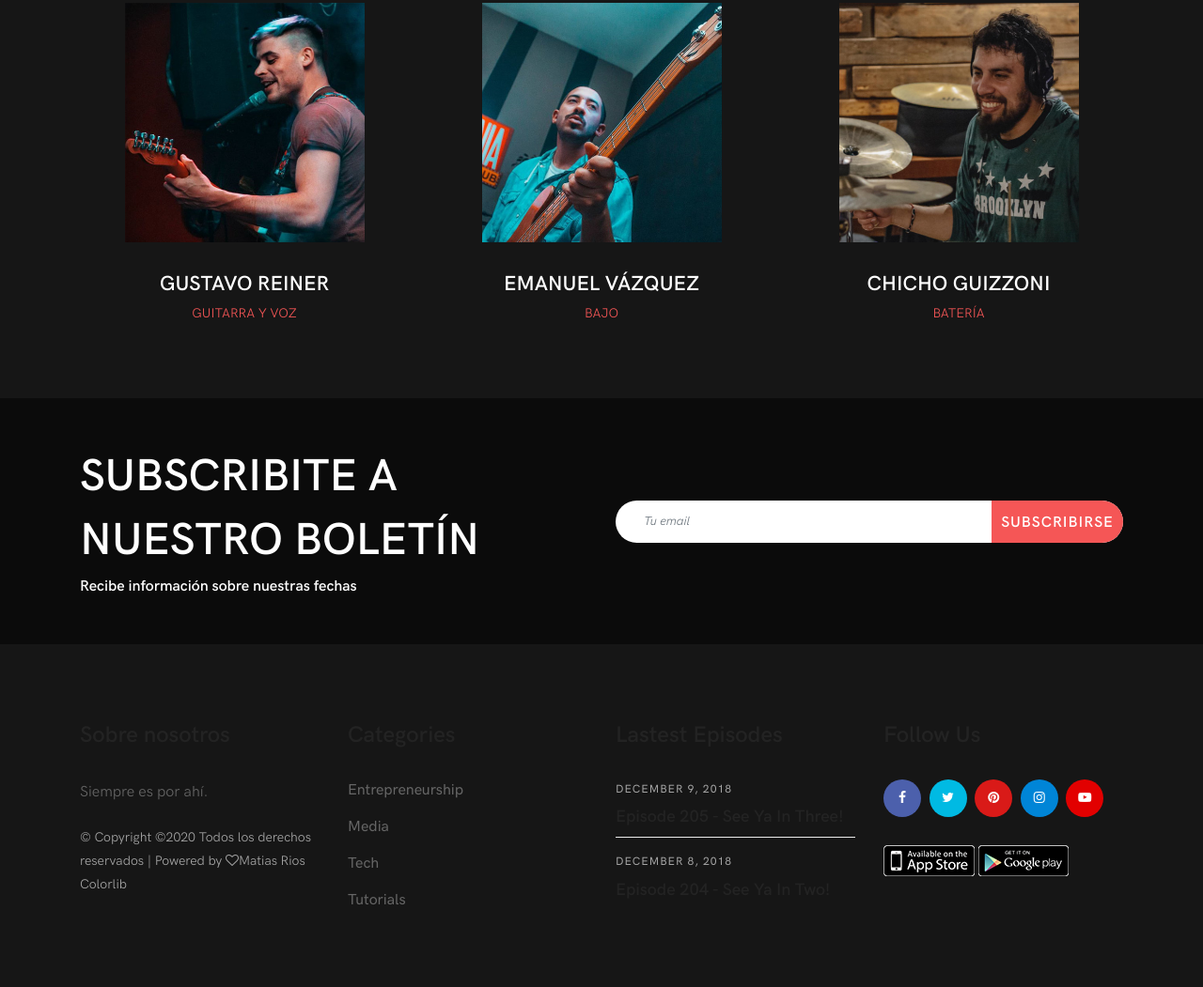
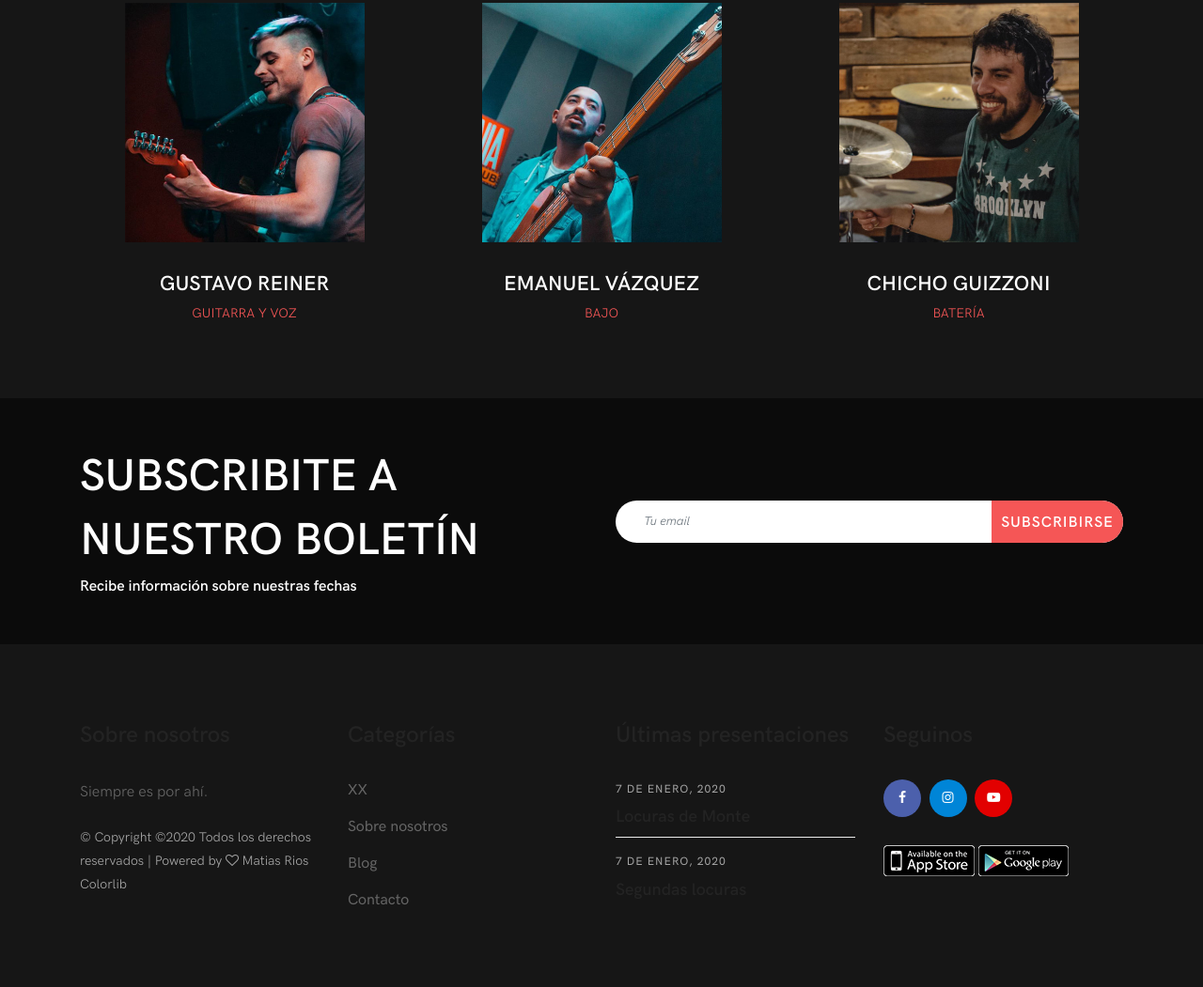
Before and after one commit to Budapestweb/buda, a website: page index.html in a window 1280 px wide. Shown: the part 3521-4572 px from the top of the page at 94% size. Drawn offline with nearby package versions, Linux system fonts and the light colour scheme.

Commit message:
Update index.html

```diff
--- a/index.html
+++ b/index.html
@@ -582,7 +582,7 @@
               <p>&copy;
 
 <!-- Link back to Colorlib can't be removed. Template is licensed under CC BY 3.0. -->
-Copyright &copy;<script>document.write(new Date().getFullYear());</script> Todos los derechos reservados | Powered by <i class="fa fa-heart-o" aria-hidden="true"></i><a href= "matiasjrb.com.ar" target="blank">Matias Rios</a><br><a href="https://colorlib.com" target="_blank">Colorlib</a>
+Copyright &copy;<script>document.write(new Date().getFullYear());</script> Todos los derechos reservados | Powered by <i class="fa fa-heart-o" aria-hidden="true"></i><a href= "matiasjrb.com.ar" target="blank"> Matias Rios</a><br><a href="https://colorlib.com" target="_blank">Colorlib</a>
 <!-- Link back to Colorlib can't be removed. Template is licensed under CC BY 3.0. --></p>
             </div>
           </div>
@@ -592,15 +592,15 @@ Copyright &copy;<script>document.write(new Date().getFullYear());</script> Todos
         <div class="col-12 col-sm-6 col-lg-3">
           <div class="single-footer-widget mb-80">
             <!-- Widget Title -->
-            <h4 class="widget-title">Categories</h4>
+            <h4 class="widget-title">Categorías</h4>
 
             <!-- Catagories Nav -->
             <nav>
               <ul class="catagories-nav">
-                <li><a href="#">Entrepreneurship</a></li>
-                <li><a href="#">Media</a></li>
-                <li><a href="#">Tech</a></li>
-                <li><a href="#">Tutorials</a></li>
+                <li><a href="#">XX</a></li>
+                <li><a href="#">Sobre nosotros</a></li>
+                <li><a href="#">Blog</a></li>
+                <li><a href="#">Contacto</a></li>
               </ul>
             </nav>
           </div>
@@ -610,17 +610,17 @@ Copyright &copy;<script>document.write(new Date().getFullYear());</script> Todos
         <div class="col-12 col-sm-6 col-lg-3">
           <div class="single-footer-widget mb-80">
             <!-- Widget Title -->
-            <h4 class="widget-title">Lastest Episodes</h4>
+            <h4 class="widget-title">Últimas presentaciones</h4>
 
             <!-- Single Latest Episodes -->
             <div class="single-latest-episodes">
-              <p class="episodes-date">December 9, 2018</p>
-              <a href="#" class="episodes-title">Episode 205 - See Ya In Three!</a>
+              <p class="episodes-date">7 de Enero, 2020</p>
+              <a href="#" class="episodes-title">Locuras de Monte</a>
             </div>
             <!-- Single Latest Episodes -->
             <div class="single-latest-episodes">
-              <p class="episodes-date">December 8, 2018</p>
-              <a href="#" class="episodes-title">Episode 204 - See Ya In Two!</a>
+              <p class="episodes-date">7 de Enero, 2020</p>
+              <a href="#" class="episodes-title">Segundas locuras</a>
             </div>
           </div>
         </div>
@@ -629,14 +629,12 @@ Copyright &copy;<script>document.write(new Date().getFullYear());</script> Todos
         <div class="col-12 col-sm-6 col-lg-3">
           <div class="single-footer-widget mb-80">
             <!-- Widget Title -->
-            <h4 class="widget-title">Follow Us</h4>
+            <h4 class="widget-title">Seguinos</h4>
             <!-- Social Info -->
             <div class="footer-social-info">
-              <a href="#" class="facebook" data-toggle="tooltip" data-placement="top" title="Facebook"><i class="fa fa-facebook"></i></a>
-              <a href="#" class="twitter" data-toggle="tooltip" data-placement="top" title="Twitter"><i class="fa fa-twitter"></i></a>
-              <a href="#" class="pinterest" data-toggle="tooltip" data-placement="top" title="Pinterest"><i class="fa fa-pinterest"></i></a>
-              <a href="#" class="instagram" data-toggle="tooltip" data-placement="top" title="Instagram"><i class="fa fa-instagram"></i></a>
-              <a href="#" class="youtube" data-toggle="tooltip" data-placement="top" title="YouTube"><i class="fa fa-youtube-play"></i></a>
+              <a href="https://www.facebook.com/Budapest.trio/" class="facebook" data-toggle="tooltip" data-placement="top" title="Facebook"><i class="fa fa-facebook"></i></a>
+              <a href="https://www.instagram.com/budapest.trio/" class="instagram" data-toggle="tooltip" data-placement="top" title="Instagram"><i class="fa fa-instagram"></i></a>
+              <a href="https://www.youtube.com/channel/UCFMRXCmzWkNX2pQA7XAUvDA" class="youtube" data-toggle="tooltip" data-placement="top" title="YouTube"><i class="fa fa-youtube-play"></i></a>
             </div>
             <!-- App Download Button -->
             <div class="app-download-button mt-30">
```
